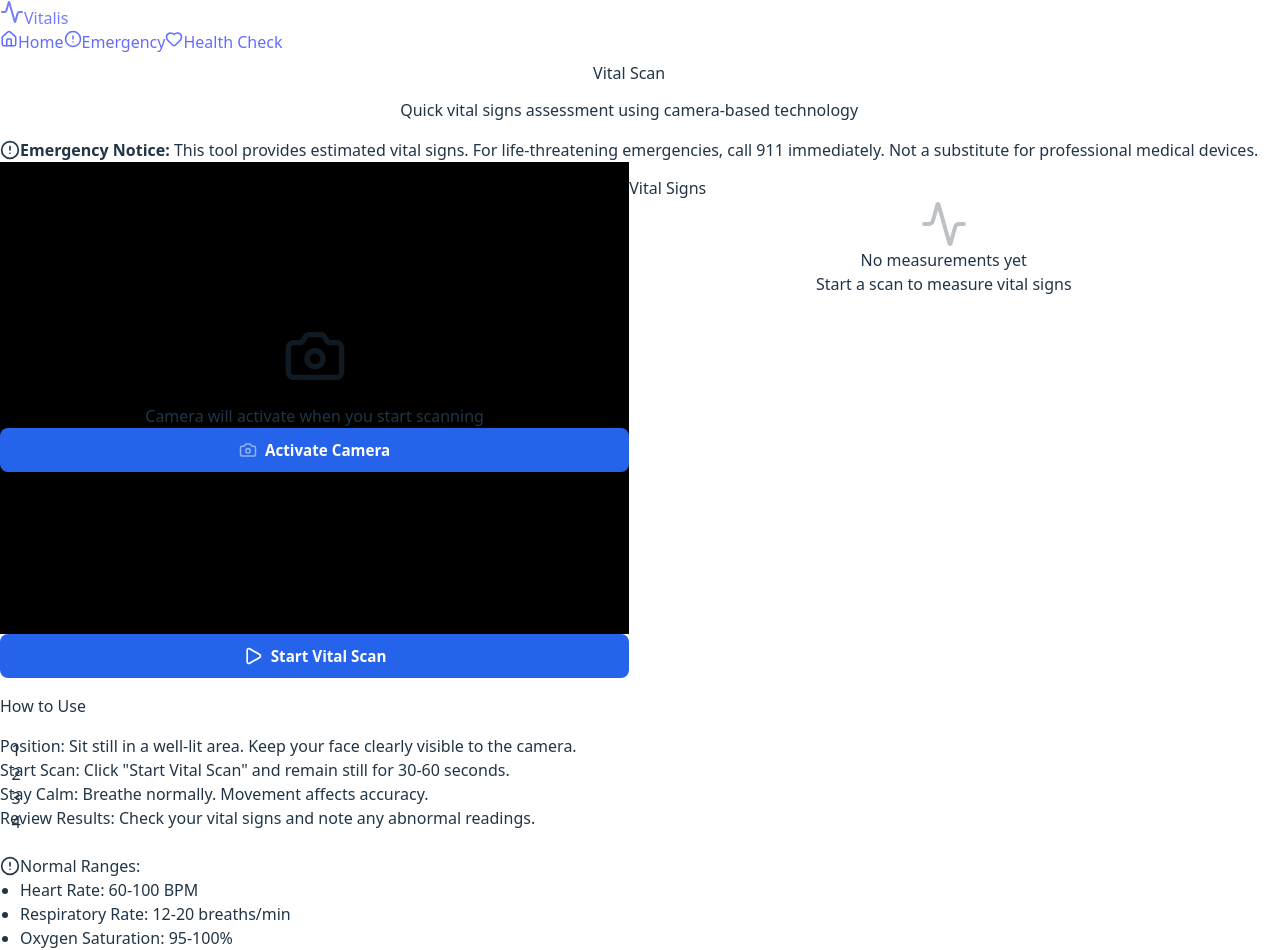
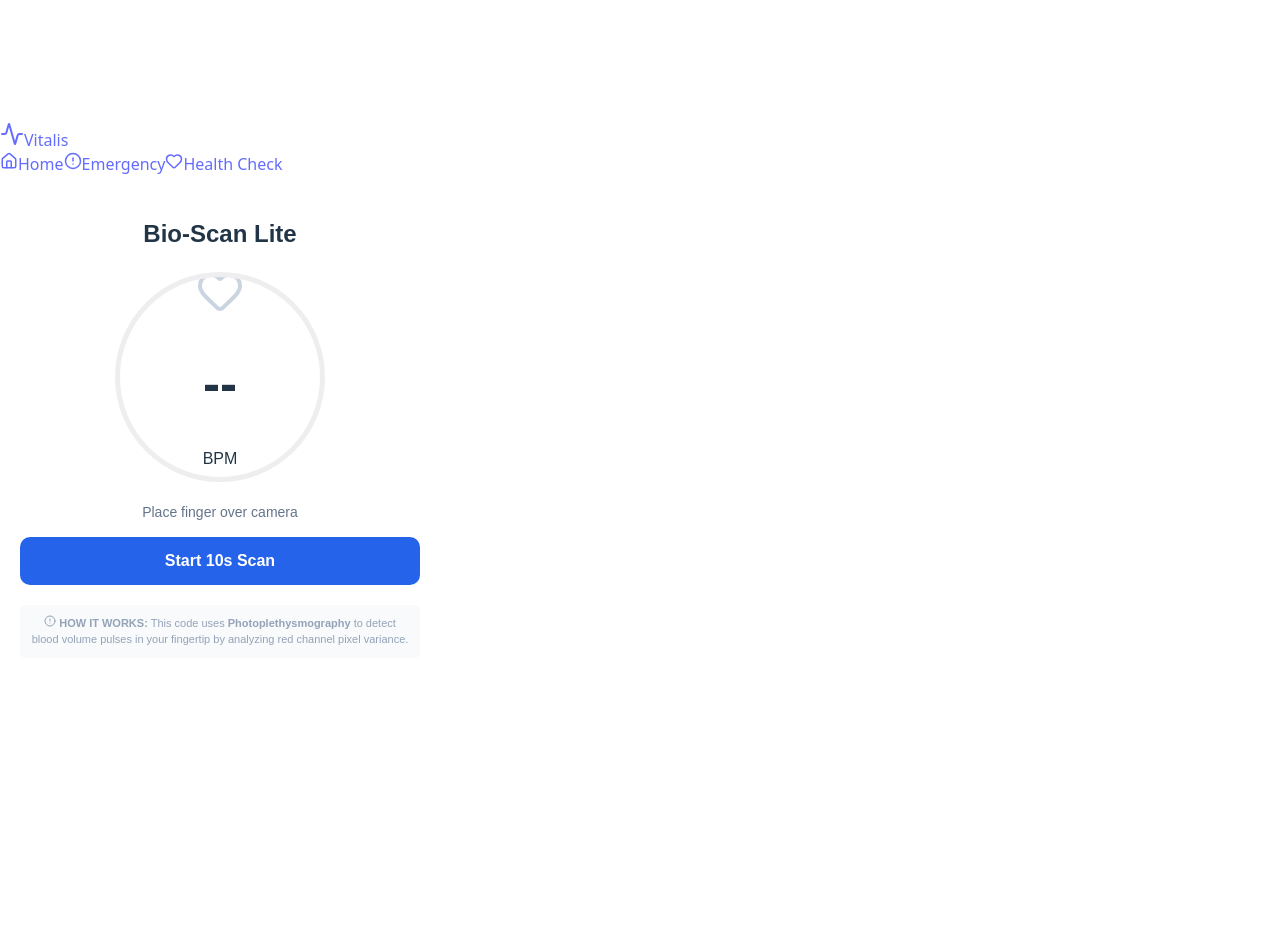
Before and after one commit to AnitaGeorge404/Vitalis, a React (Vite) app: page /emergency/vital-scan in a window 1280 px wide. After the commit the page ends 800 px from the top, so only its background shows below. Built offline with nearby package versions, Linux system fonts and the light colour scheme; the HTML template or start-up script is replaced by a standard one.

Commit message:
VitalScan

```diff
--- a/src/emergency/VitalScan.jsx
+++ b/src/emergency/VitalScan.jsx
@@ -1,356 +1,136 @@
-import { useState, useRef, useEffect } from 'react';
-import { Heart, Thermometer, Wind, Activity, Camera, AlertCircle, Play, Square, TrendingUp } from 'lucide-react';
-import './VitalScan.css';
+import React, { useState, useRef, useEffect } from 'react';
+import { Heart, Activity, Camera, AlertCircle, RefreshCw } from 'lucide-react';
 
-/**
- * Vital Scan Component
- * Quick vital signs assessment using camera and sensors
- * Measures: Heart Rate, Respiratory Rate, and provides Blood Pressure estimation guidance
- */
-function VitalScan() {
+const BUFFER_SIZE = 300; // 10 seconds at 30fps
+const MS_BETWEEN_SAMPLES = 33; // ~30fps
+
+export default function FingerPPG() {
+  const [bpm, setBpm] = useState(0);
   const [isScanning, setIsScanning] = useState(false);
-  const [scanProgress, setScanProgress] = useState(0);
-  const [vitalSigns, setVitalSigns] = useState(null);
-  const [cameraActive, setCameraActive] = useState(false);
-  const [scanType, setScanType] = useState('heartRate'); // 'heartRate', 'respiratory', 'all'
+  const [progress, setProgress] = useState(0);
+  const [feedback, setFeedback] = useState("Place finger over camera");
 
   const videoRef = useRef(null);
   const canvasRef = useRef(null);
-  const animationFrameRef = useRef(null);
-  const scanIntervalRef = useRef(null);
+  const bufferRef = useRef([]);
+  const timerRef = useRef(null);
 
-  // Initialize camera
   const startCamera = async () => {
     try {
       const stream = await navigator.mediaDevices.getUserMedia({
-        video: {
-          facingMode: 'user',
-          width: { ideal: 1280 },
-          height: { ideal: 720 }
-        }
+        video: { facingMode: 'user', width: 100, height: 100 }
       });
-
-      if (videoRef.current) {
       videoRef.current.srcObject = stream;
-        setCameraActive(true);
-      }
-    } catch (error) {
-      console.error('Camera access error:', error);
-      alert('Cannot access camera. Please grant camera permissions.');
+      videoRef.current.play();
+      processFrame();
+    } catch (err) {
+      alert("Camera access denied.");
     }
   };
 
-  // Stop camera
-  const stopCamera = () => {
-    if (videoRef.current && videoRef.current.srcObject) {
-      const tracks = videoRef.current.srcObject.getTracks();
-      tracks.forEach(track => track.stop());
-      videoRef.current.srcObject = null;
-      setCameraActive(false);
+  const processFrame = () => {
+    if (!isScanning) return;
+
+    const canvas = canvasRef.current;
+    const video = videoRef.current;
+    if (!canvas || !video) return;
+
+    const ctx = canvas.getContext('2d', { willReadFrequently: true });
+    ctx.drawImage(video, 0, 0, 10, 10);
+    const imageData = ctx.getImageData(0, 0, 10, 10).data;
+
+    // Calculate average Red and Green values
+    let r = 0, g = 0;
+    for (let i = 0; i < imageData.length; i += 4) {
+      r += imageData[i];
+      g += imageData[i + 1];
+    }
+    const avgR = r / (imageData.length / 4);
+    const avgG = g / (imageData.length / 4);
+
+    // Simple Finger Detection: Is it red enough?
+    if (avgR > 150 && avgG < 100) {
+      bufferRef.current.push(avgR);
+      setProgress((prev) => Math.min(prev + (100 / BUFFER_SIZE), 100));
+      setFeedback("Scanning... Keep still");
+    } else {
+      setFeedback("Place finger FIRMLY over lens");
+    }
+
+    if (bufferRef.current.length >= BUFFER_SIZE) {
+      calculateBPM(bufferRef.current);
+      stopScan();
+    } else {
+      timerRef.current = setTimeout(processFrame, MS_BETWEEN_SAMPLES);
     }
   };
 
-  // Simulated heart rate detection (in production, this would use actual PPG analysis)
-  const simulateVitalScan = () => {
-    setScanProgress(0);
-    setIsScanning(true);
+  const calculateBPM = (data) => {
+    // 1. Simple Peak Detection
+    let peaks = 0;
+    const threshold = data.reduce((a, b) => a + b) / data.length;
 
-    let progress = 0;
-    scanIntervalRef.current = setInterval(() => {
-      progress += 2;
-      setScanProgress(progress);
+    for (let i = 1; i < data.length - 1; i++) {
+      if (data[i] > threshold && data[i] > data[i - 1] && data[i] > data[i + 1]) {
+        peaks++;
+        i += 5; // Skip nearby points to avoid double counting noise
+      }
+    }
 
-      if (progress >= 100) {
-        clearInterval(scanIntervalRef.current);
-        setIsScanning(false);
-
-        // Simulate results (in production, these would be real measurements)
-        const results = {
-          heartRate: Math.floor(Math.random() * (100 - 60) + 60), // 60-100 BPM
-          respiratoryRate: Math.floor(Math.random() * (20 - 12) + 12), // 12-20 breaths/min
-          oxygenSaturation: Math.floor(Math.random() * (100 - 95) + 95), // 95-100%
-          timestamp: new Date().toLocaleTimeString(),
-          quality: 'Good',
-          confidence: Math.floor(Math.random() * (100 - 85) + 85) // 85-100%
+    // 2. Convert peaks over 10 seconds to 60 seconds
+    const resultBpm = Math.round(peaks * 6);
+    setBpm(resultBpm > 40 && resultBpm < 180 ? resultBpm : "Error - Retake");
   };
 
-        setVitalSigns(results);
-      }
-    }, 100);
-  };
-
-  const startScan = async () => {
-    if (!cameraActive) {
-      await startCamera();
-    }
-
-    setTimeout(() => {
-      simulateVitalScan();
-    }, 500);
+  const startScan = () => {
+    bufferRef.current = [];
+    setProgress(0);
+    setIsScanning(true);
+    startCamera();
   };
 
   const stopScan = () => {
-    if (scanIntervalRef.current) {
-      clearInterval(scanIntervalRef.current);
+    setIsScanning(false);
+    if (videoRef.current?.srcObject) {
+      videoRef.current.srcObject.getTracks().forEach(t => t.stop());
     }
-    if (animationFrameRef.current) {
-      cancelAnimationFrame(animationFrameRef.current);
-    }
-    setIsScanning(false);
-    setScanProgress(0);
-  };
-
-  const resetScan = () => {
-    stopScan();
-    setVitalSigns(null);
-  };
-
-  useEffect(() => {
-    return () => {
-      stopCamera();
-      stopScan();
-    };
-  }, []);
-
-  const getVitalStatus = (type, value) => {
-    if (!value) return 'unknown';
-
-    switch (type) {
-      case 'heartRate':
-        if (value < 60) return 'low';
-        if (value > 100) return 'high';
-        return 'normal';
-      case 'respiratory':
-        if (value < 12) return 'low';
-        if (value > 20) return 'high';
-        return 'normal';
-      case 'oxygen':
-        if (value < 95) return 'low';
-        return 'normal';
-      default:
-        return 'unknown';
-    }
+    clearTimeout(timerRef.current);
   };
 
   return (
-    <div className="vital-scan-container">
-      <div className="vital-scan-header">
-        <h1>Vital Scan</h1>
-        <p>Quick vital signs assessment using camera-based technology</p>
-      </div>
+    <div style={{ maxWidth: '400px', margin: 'auto', padding: '20px', textAlign: 'center', fontFamily: 'sans-serif' }}>
+      <h2>Bio-Scan Lite</h2>
 
-      <div className="emergency-disclaimer">
-        <AlertCircle size={20} />
-        <p>
-          <strong>Emergency Notice:</strong> This tool provides estimated vital signs.
-          For life-threatening emergencies, call 911 immediately. Not a substitute for professional medical devices.
-        </p>
-      </div>
+      <div style={{ position: 'relative', width: '200px', height: '200px', borderRadius: '50%', border: '5px solid #eee', margin: '20px auto', overflow: 'hidden', display: 'flex', alignItems: 'center', justifyContent: 'center' }}>
+        <video ref={videoRef} style={{ display: 'none' }} />
+        <canvas ref={canvasRef} width="10" height="10" style={{ display: 'none' }} />
 
-      <div className="vital-scan-main">
-        {/* Camera Section */}
-        <div className="camera-section">
-          <div className="camera-container">
-            {!cameraActive ? (
-              <div className="camera-placeholder">
-                <Camera size={64} />
-                <p>Camera will activate when you start scanning</p>
-                <button className="btn btn-primary" onClick={startCamera}>
-                  <Camera size={18} /> Activate Camera
-                </button>
+        {isScanning ? (
+           <div style={{ color: '#ef4444' }}>
+              <Activity size={48} className="animate-pulse" />
+              <p>{Math.round(progress)}%</p>
            </div>
         ) : (
-              <>
-                <video
-                  ref={videoRef}
-                  autoPlay
-                  playsInline
-                  muted
-                  className="camera-feed"
-                />
-                <canvas ref={canvasRef} style={{ display: 'none' }} />
-
-                {isScanning && (
-                  <div className="scan-overlay">
-                    <div className="scan-animation">
-                      <div className="scan-line"></div>
+          <div>
+            <Heart size={48} color={bpm > 0 ? "#ef4444" : "#cbd5e1"} />
+            <h1>{bpm || "--"}</h1>
+            <p>BPM</p>
           </div>
-                    <div className="scan-progress">
-                      <div className="progress-bar">
-                        <div
-                          className="progress-fill"
-                          style={{ width: `${scanProgress}%` }}
-                        ></div>
-                      </div>
-                      <p>Scanning... {scanProgress}%</p>
-                    </div>
-                  </div>
-                )}
-              </>
         )}
       </div>
 
-          {/* Controls */}
-          <div className="scan-controls">
-            {!isScanning && !vitalSigns && (
+      <p style={{ color: '#64748b', fontSize: '14px' }}>{feedback}</p>
+
       <button
-                className="btn btn-primary btn-lg"
-                onClick={startScan}
-                disabled={!cameraActive && isScanning}
+        onClick={isScanning ? stopScan : startScan}
+        style={{ width: '100%', padding: '15px', borderRadius: '10px', border: 'none', backgroundColor: isScanning ? '#64748b' : '#2563eb', color: 'white', fontWeight: 'bold', cursor: 'pointer' }}
       >
-                <Play size={20} /> Start Vital Scan
+        {isScanning ? "Cancel Scan" : "Start 10s Scan"}
       </button>
-            )}
 
-            {isScanning && (
-              <button
-                className="btn btn-secondary btn-lg"
-                onClick={stopScan}
-              >
-                <Square size={20} /> Stop Scan
-              </button>
-            )}
-
-            {vitalSigns && !isScanning && (
-              <div className="button-group">
-                <button
-                  className="btn btn-primary"
-                  onClick={startScan}
-                >
-                  <Play size={18} /> Scan Again
-                </button>
-                <button
-                  className="btn btn-secondary"
-                  onClick={resetScan}
-                >
-                  Reset
-                </button>
-              </div>
-            )}
-          </div>
-        </div>
-
-        {/* Results Section */}
-        <div className="results-section">
-          <h2>Vital Signs</h2>
-
-          {!vitalSigns ? (
-            <div className="no-results">
-              <Activity size={48} />
-              <p>No measurements yet</p>
-              <p className="hint">Start a scan to measure vital signs</p>
-            </div>
-          ) : (
-            <div className="vital-cards">
-              {/* Heart Rate */}
-              <div className={`vital-card status-${getVitalStatus('heartRate', vitalSigns.heartRate)}`}>
-                <div className="vital-icon">
-                  <Heart size={32} />
-                </div>
-                <div className="vital-info">
-                  <h3>Heart Rate</h3>
-                  <div className="vital-value">
-                    {vitalSigns.heartRate} <span className="unit">BPM</span>
-                  </div>
-                  <div className="vital-status">
-                    {getVitalStatus('heartRate', vitalSigns.heartRate) === 'normal' ? 'Normal Range' :
-                     getVitalStatus('heartRate', vitalSigns.heartRate) === 'low' ? 'Below Normal' : 'Above Normal'}
-                  </div>
-                </div>
-              </div>
-
-              {/* Respiratory Rate */}
-              <div className={`vital-card status-${getVitalStatus('respiratory', vitalSigns.respiratoryRate)}`}>
-                <div className="vital-icon">
-                  <Wind size={32} />
-                </div>
-                <div className="vital-info">
-                  <h3>Respiratory Rate</h3>
-                  <div className="vital-value">
-                    {vitalSigns.respiratoryRate} <span className="unit">breaths/min</span>
-                  </div>
-                  <div className="vital-status">
-                    {getVitalStatus('respiratory', vitalSigns.respiratoryRate) === 'normal' ? 'Normal Range' :
-                     getVitalStatus('respiratory', vitalSigns.respiratoryRate) === 'low' ? 'Below Normal' : 'Above Normal'}
-                  </div>
-                </div>
-              </div>
-
-              {/* Oxygen Saturation */}
-              <div className={`vital-card status-${getVitalStatus('oxygen', vitalSigns.oxygenSaturation)}`}>
-                <div className="vital-icon">
-                  <Activity size={32} />
-                </div>
-                <div className="vital-info">
-                  <h3>O₂ Saturation</h3>
-                  <div className="vital-value">
-                    {vitalSigns.oxygenSaturation}<span className="unit">%</span>
-                  </div>
-                  <div className="vital-status">
-                    {getVitalStatus('oxygen', vitalSigns.oxygenSaturation) === 'normal' ? 'Normal Range' : 'Below Normal'}
-                  </div>
-                </div>
-              </div>
-
-              {/* Scan Quality */}
-              <div className="vital-card quality-card">
-                <div className="vital-icon">
-                  <TrendingUp size={32} />
-                </div>
-                <div className="vital-info">
-                  <h3>Scan Quality</h3>
-                  <div className="vital-value">
-                    {vitalSigns.confidence}<span className="unit">%</span>
-                  </div>
-                  <div className="vital-status">
-                    {vitalSigns.quality}
-                  </div>
-                </div>
-              </div>
-            </div>
-          )}
-
-          {vitalSigns && (
-            <div className="scan-metadata">
-              <p><strong>Measured at:</strong> {vitalSigns.timestamp}</p>
-              <p><strong>Confidence:</strong> {vitalSigns.confidence}%</p>
-            </div>
-          )}
-        </div>
-      </div>
-
-      {/* Instructions */}
-      <div className="instructions-section">
-        <h3>How to Use</h3>
-        <ol>
-          <li>
-            <strong>Position:</strong> Sit still in a well-lit area. Keep your face clearly visible to the camera.
-          </li>
-          <li>
-            <strong>Start Scan:</strong> Click "Start Vital Scan" and remain still for 30-60 seconds.
-          </li>
-          <li>
-            <strong>Stay Calm:</strong> Breathe normally. Movement affects accuracy.
-          </li>
-          <li>
-            <strong>Review Results:</strong> Check your vital signs and note any abnormal readings.
-          </li>
-        </ol>
-
-        <div className="info-box">
-          <AlertCircle size={20} />
-          <div>
-            <strong>Normal Ranges:</strong>
-            <ul>
-              <li>Heart Rate: 60-100 BPM</li>
-              <li>Respiratory Rate: 12-20 breaths/min</li>
-              <li>Oxygen Saturation: 95-100%</li>
-            </ul>
-          </div>
-        </div>
+      <div style={{ marginTop: '20px', fontSize: '11px', color: '#94a3b8', background: '#f8fafc', padding: '10px', borderRadius: '5px' }}>
+        <AlertCircle size={12} /> <strong>HOW IT WORKS:</strong> This code uses <strong>Photoplethysmography</strong> to detect blood volume pulses in your fingertip by analyzing red channel pixel variance.
       </div>
     </div>
   );
 }
-
-export default VitalScan;
```
Lines whose indentation alone changed are shown as unchanged.
